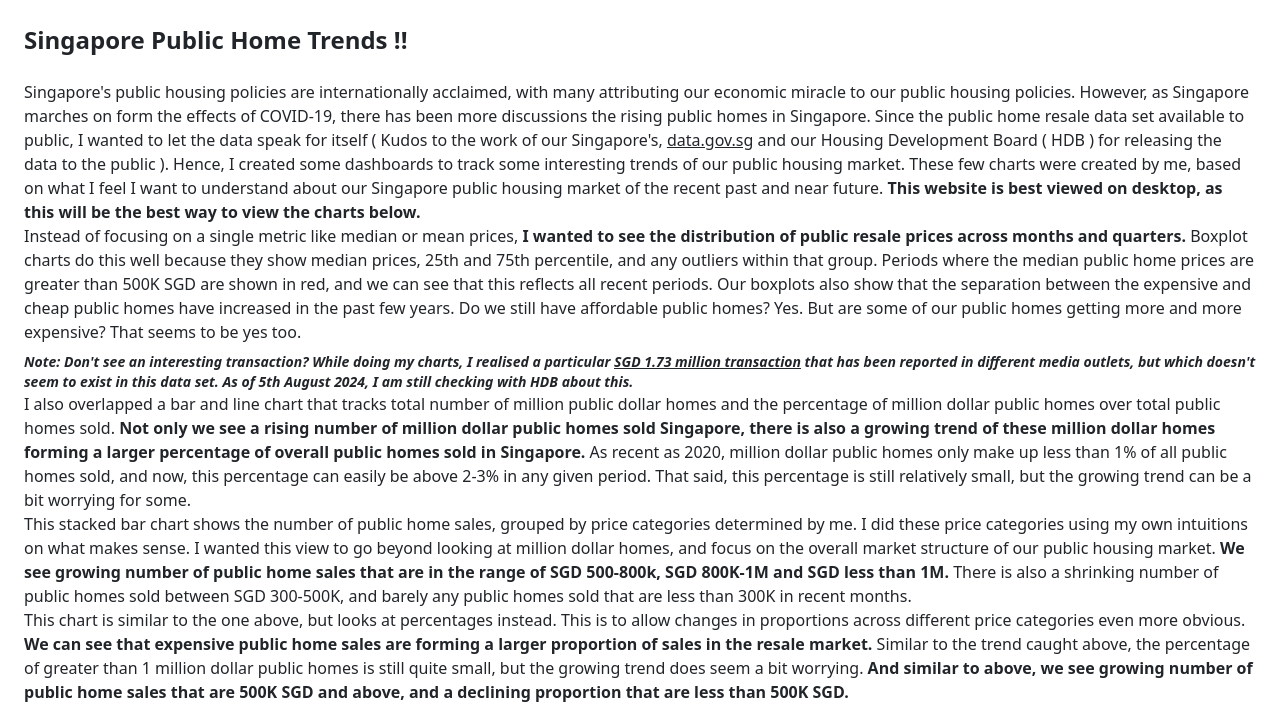
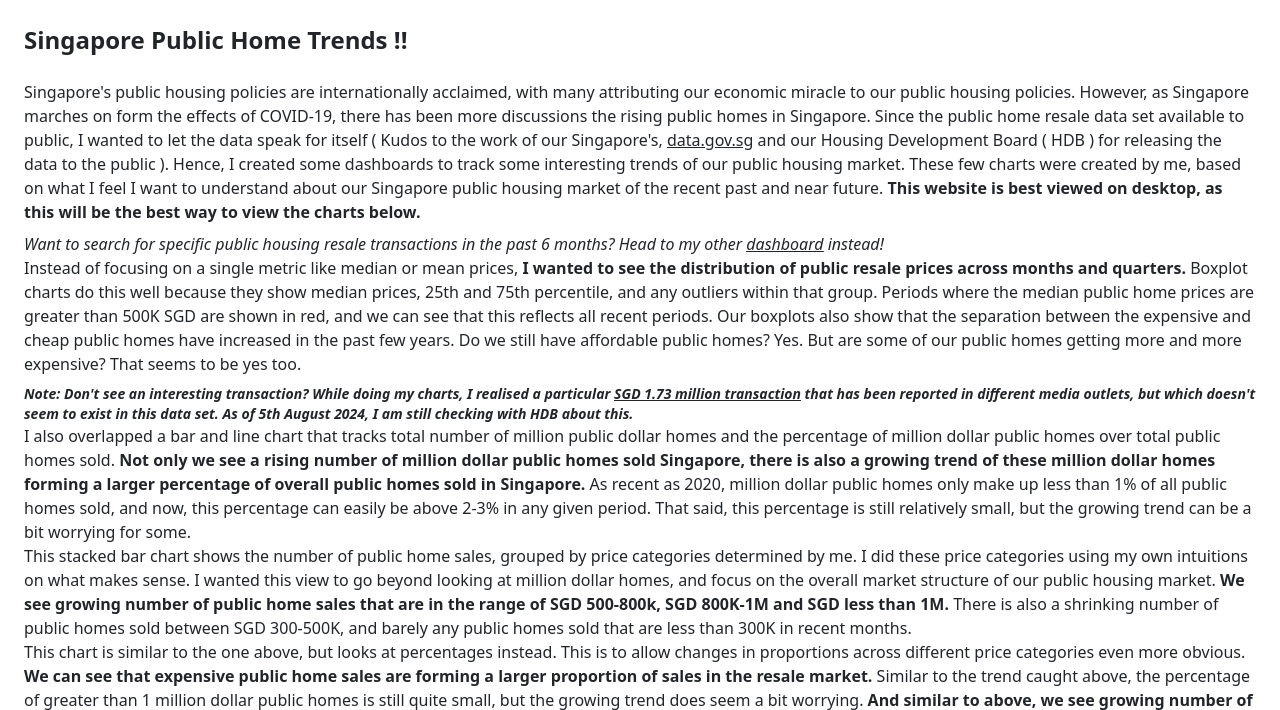
Before and after one commit to cliffchew84/sg_housing, a Flask app: template templates/dash_page.html in a window 1280 px wide. Shown: the top 710 px of the page. Run offline with Flask 3, Linux system fonts and the light colour scheme; the template is opened without the code that fills it, so the values that code supplies are empty; style sheets or scripts are compiled from the project's sources; parts of the project's set-up code (start-up, migrations or seed data) failed here and were passed over.

Commit message:
Link SG Public Home Trends dash with Truly Homes Dashboard

```diff
--- a/templates/dash_page.html
+++ b/templates/dash_page.html
@@ -17,6 +17,11 @@
         to understand about our Singapore public housing market of the recent
         past and near future. <b>This website is best viewed on desktop, as this
             will be the best way to view the charts below.</b>
+    </p>
+    <p class='pt-2 italic'>
+        Want to search for specific public housing resale transactions in the
+        past 6 months? Head to my other
+        <u><a href="https://sg-housing.onrender.com">dashboard</a></u> instead!
     </p>
     <div>
         {{ gh_html_content_1 | safe }}
```
